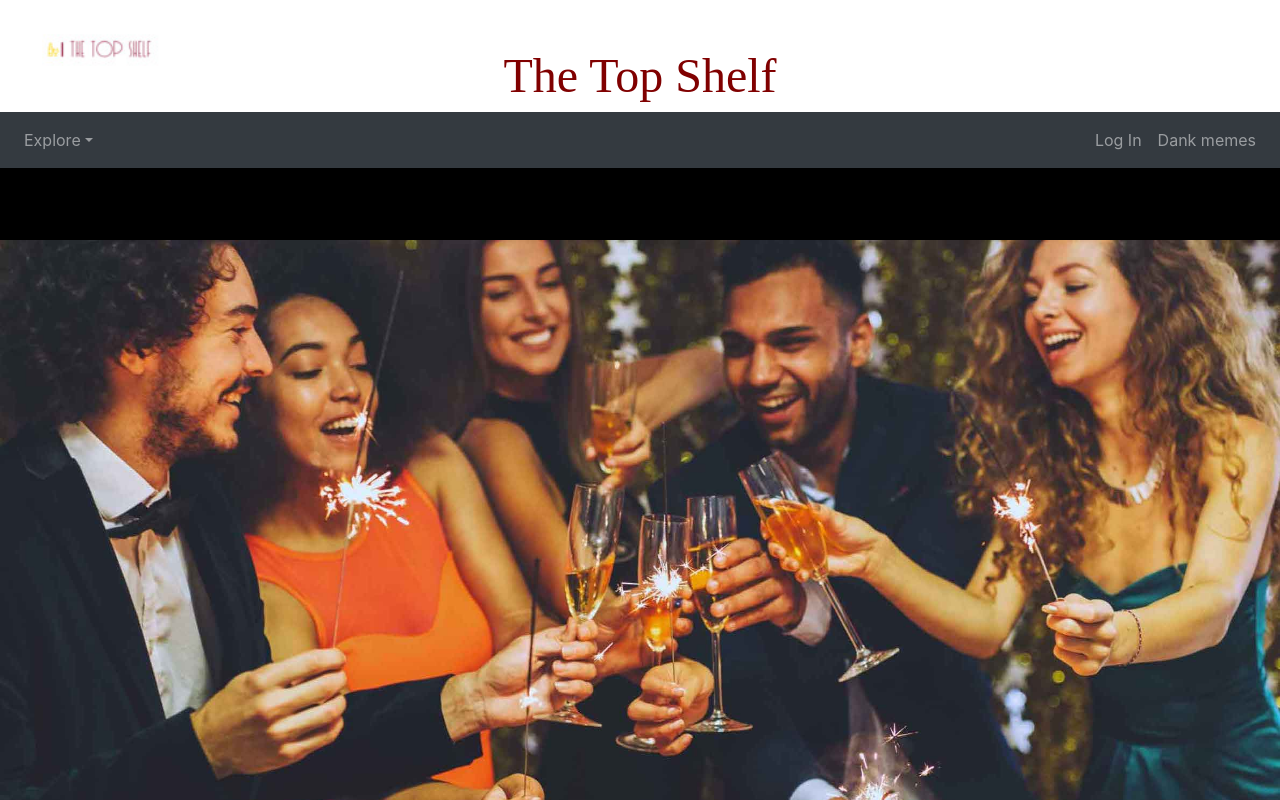
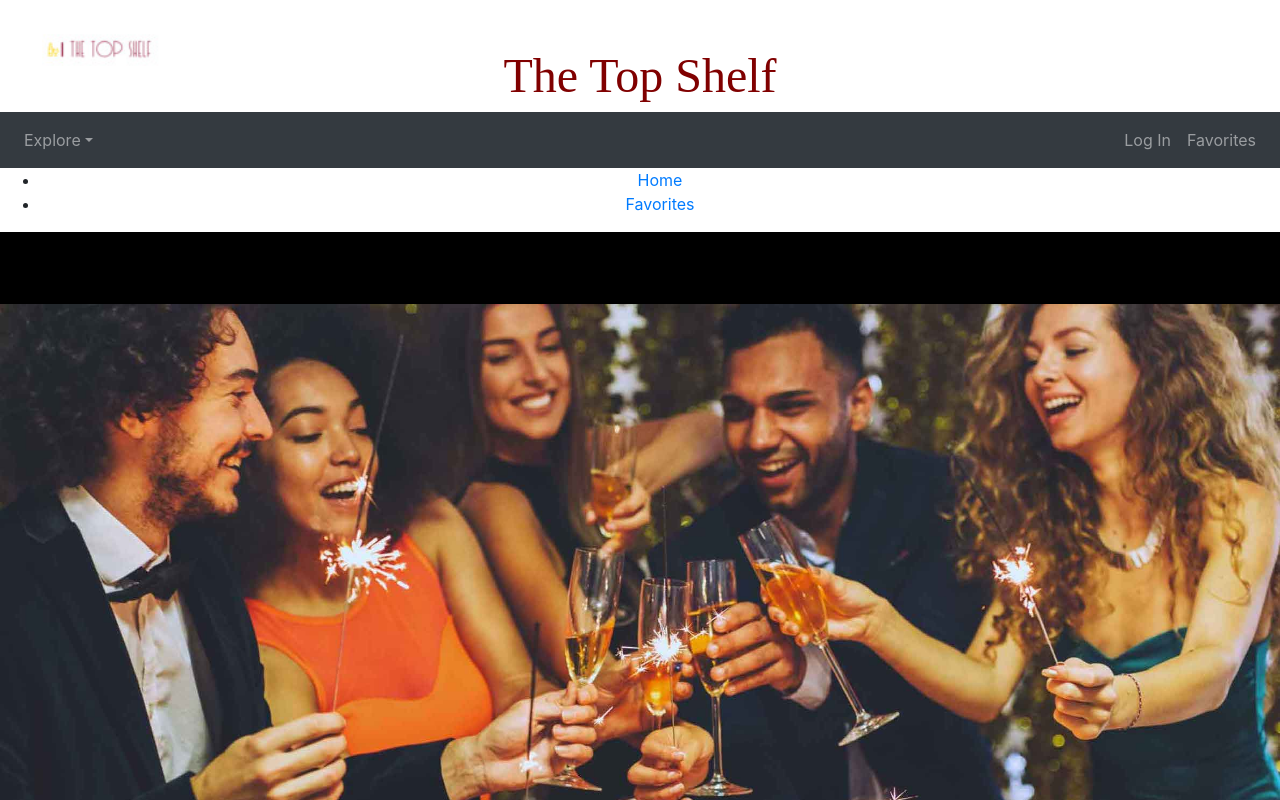
Before and after one commit to mcruzpr86/theTopShelf, a React (Create React App) app in the folder client/: page /favorites in a window 1280 px wide. Shown: the top 800 px of the page. Built offline with nearby package versions, Linux system fonts and the light colour scheme; a web font is replaced by a local one.

Commit message:
favorites page

```diff
--- a/client/src/App.js
+++ b/client/src/App.js
@@ -5,24 +5,41 @@ import MainContent from './components/MainContent/maincontent';
 import './App.css';
 import Slider from './components/carousel/Slider.js';
 import * as ReactBootStrap from "react-bootstrap";
-import ImgLogo from './components/imgLogo/imgLogo'
-
+import ImgLogo from './components/imgLogo/imgLogo';
+import Home from './components/pages/home';
+import Favorites from './components/pages/favorites';
+import {Route, BrowserRouter as Router, Switch, Link} from 'react-router-dom';
 
 function App() {
   return (
 
-
+    <Router>
       <div className="App">
         <div>
           <ImgLogo />
           <Logo />
           <Navbar />
+          <ul>
+            <li>
+              <Link to= "/"> Home</Link>
+            </li>
+            <li>
+            <Link to= "/favorites"> Favorites</Link>
+
+            </li>
+          </ul>
+          <Switch>
+        <Route path="/" exact component={Home} />
+        <Route path="/favorites" component={Favorites} />
+      </Switch>
           <Slider />
           <MainContent />
 
 
       </div>
       </div>
+    </Router>
+
   );
 }
 
--- a/client/src/Components/Navbar/navbar.js
+++ b/client/src/Components/Navbar/navbar.js
@@ -23,9 +23,9 @@ function Navbar() {
 
                 <ReactBootStrap.Nav>
                     <ReactBootStrap.Nav.Link href="./">Log In</ReactBootStrap.Nav.Link>
-                    <ReactBootStrap.Nav.Link eventKey={2} href="#memes">
-                        Dank memes
-        </ReactBootStrap.Nav.Link>
+                    <ReactBootStrap.Nav.Link eventKey={2} href="#">
+                        Favorites
+                    </ReactBootStrap.Nav.Link>
                 </ReactBootStrap.Nav>
             </ReactBootStrap.Navbar.Collapse>
         </ReactBootStrap.Navbar>
--- /dev/null
+++ b/client/src/Components/pages/favorites.js
@@ -0,0 +1,20 @@
+import React from 'react';
+
+
+function Favorites() {
+  return (
+
+
+    <div className="Favorites">
+      <div>
+
+
+
+
+
+      </div>
+    </div>
+  );
+}
+
+export default Favorites;
--- /dev/null
+++ b/client/src/Components/pages/home.js
@@ -0,0 +1,17 @@
+import React from 'react';
+
+
+function Home() {
+  return (
+
+
+    <div className="Home">
+      <div>
+
+
+      </div>
+    </div>
+  );
+}
+
+export default Home;
```
Also changed, not shown: client/src/index.html (+0 -15 lines). Lines whose indentation alone changed are shown as unchanged.
